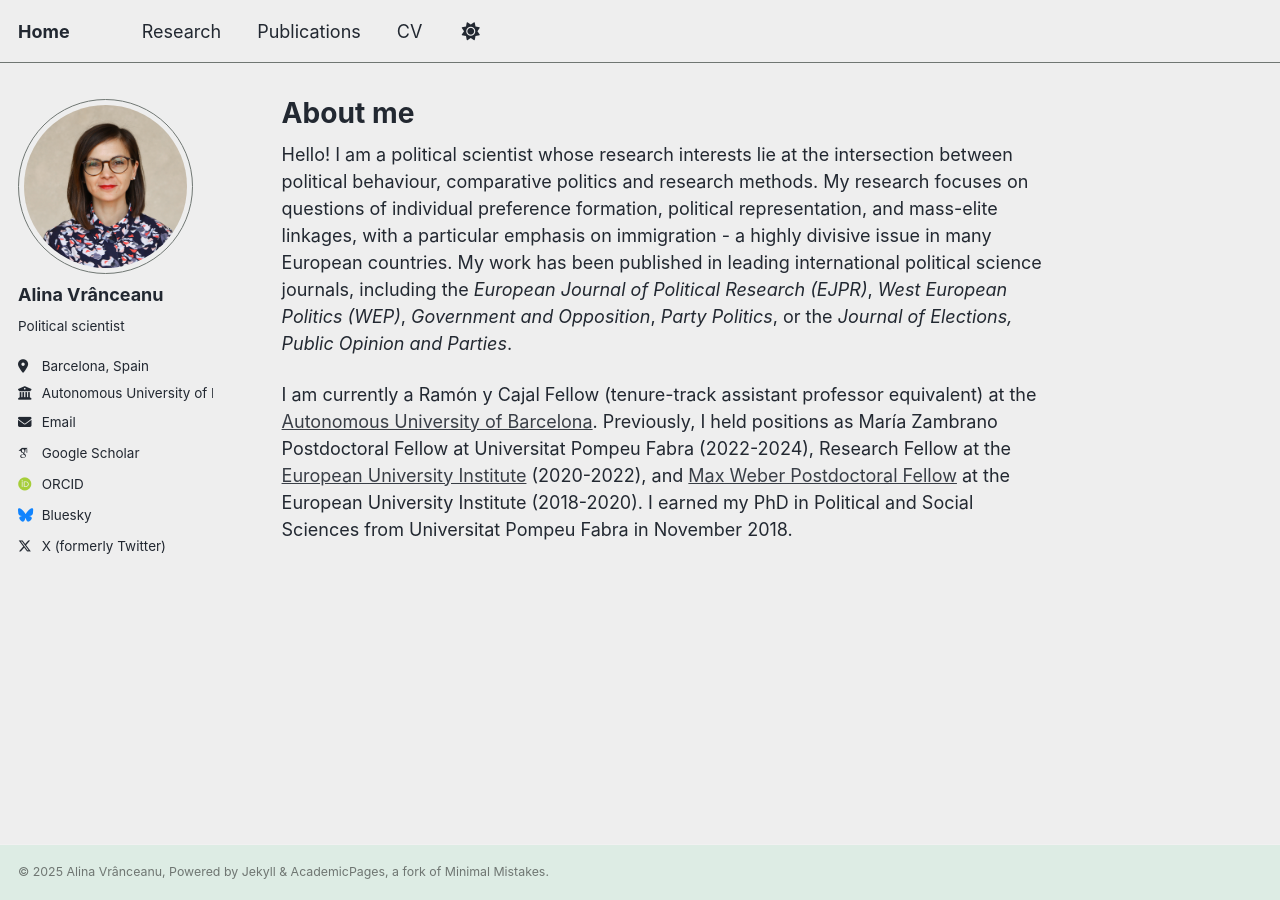
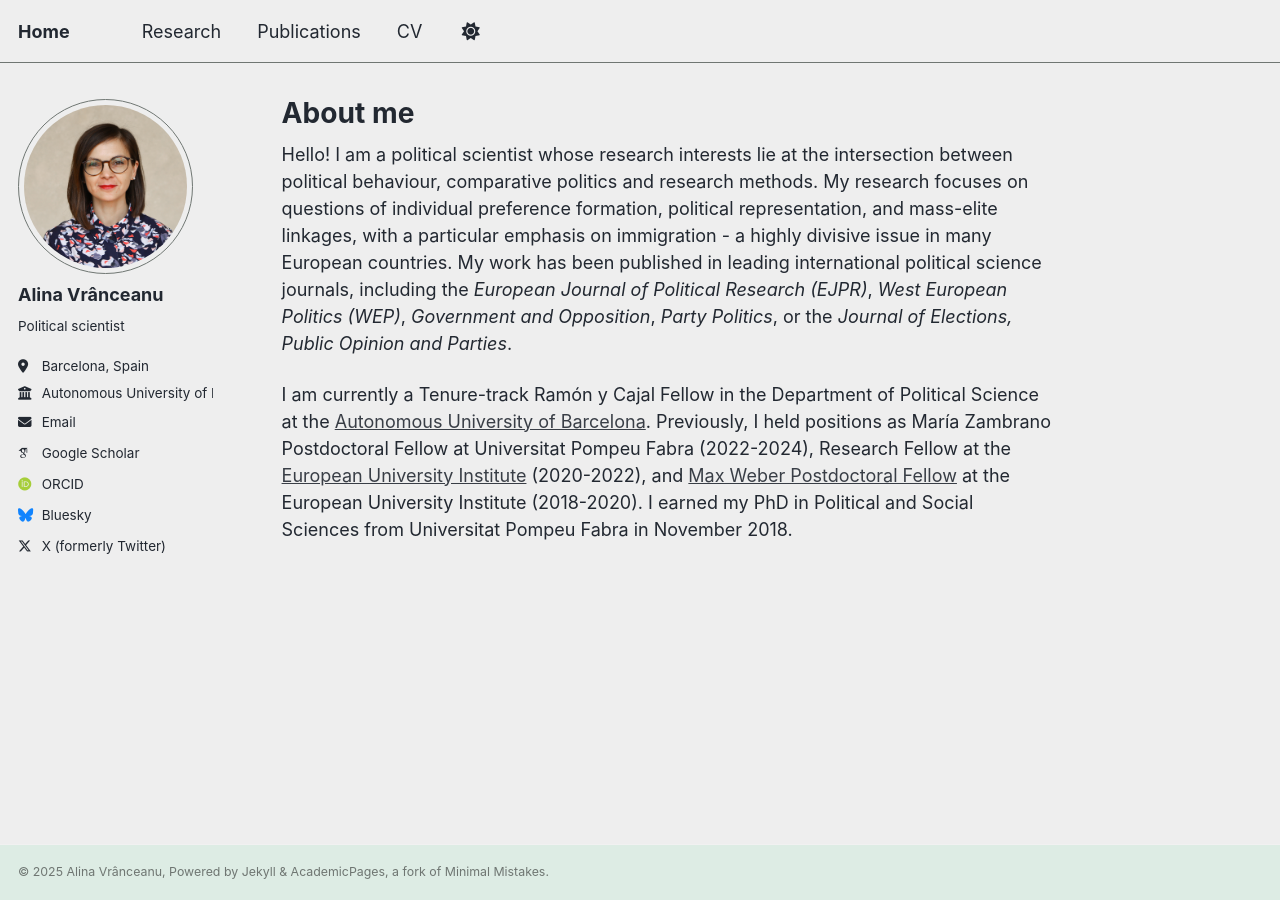
Before and after one commit to alinavranceanu/alinavranceanu.github.io, a Jekyll site: the page built from _pages/about.md, in a window 1280 px wide. Built offline with Jekyll 4.4.1, drawn with Linux system fonts in a browser that asks for light colours; some web fonts are replaced; a script that is not in the unit is left out.

Commit message:
Update about.md

```diff
--- a/_pages/about.md
+++ b/_pages/about.md
@@ -9,4 +9,4 @@ redirect_from:
 
 Hello! I am a political scientist whose research interests lie at the intersection between political behaviour, comparative politics and research methods. My research focuses on questions of individual preference formation, political representation, and mass-elite linkages, with a particular emphasis on immigration - a highly divisive issue in many European countries. My work has been published in leading international political science journals, including the *European Journal of Political Research (EJPR)*, *West European Politics (WEP)*, *Government and Opposition*, *Party Politics*, or the *Journal of Elections, Public Opinion and Parties*.
 
-I am currently a Ramón y Cajal Fellow (tenure-track assistant professor equivalent) at the [Autonomous University of Barcelona](https://www.uab.cat/ca/ciencia-politica-dret-public/cienciapolitica). Previously, I held positions as María Zambrano Postdoctoral Fellow at Universitat Pompeu Fabra (2022-2024), Research Fellow at the [European University Institute](https://www.eui.eu/en/home) (2020-2022), and [Max Weber Postdoctoral Fellow](https://www.eui.eu/en/academic-units/max-weber-programme-for-postdoctoral-studies) at the European University Institute (2018-2020). I earned my PhD in Political and Social Sciences from Universitat Pompeu Fabra in November 2018.
+I am currently a Tenure-track Ramón y Cajal Fellow in the Department of Political Science at the [Autonomous University of Barcelona](https://www.uab.cat/ca/ciencia-politica-dret-public/cienciapolitica). Previously, I held positions as María Zambrano Postdoctoral Fellow at Universitat Pompeu Fabra (2022-2024), Research Fellow at the [European University Institute](https://www.eui.eu/en/home) (2020-2022), and [Max Weber Postdoctoral Fellow](https://www.eui.eu/en/academic-units/max-weber-programme-for-postdoctoral-studies) at the European University Institute (2018-2020). I earned my PhD in Political and Social Sciences from Universitat Pompeu Fabra in November 2018.
```
